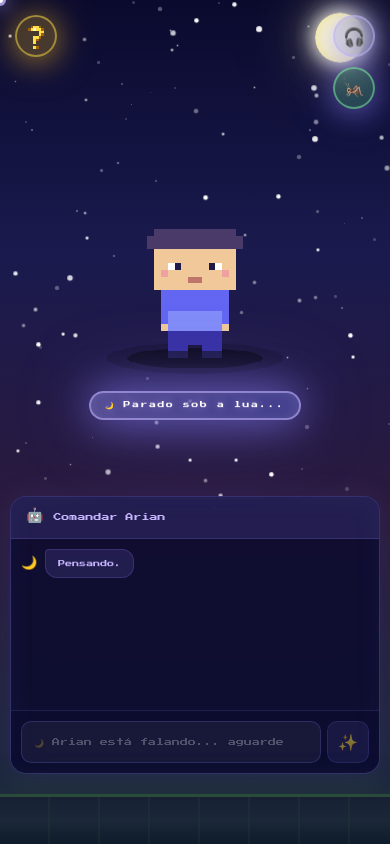
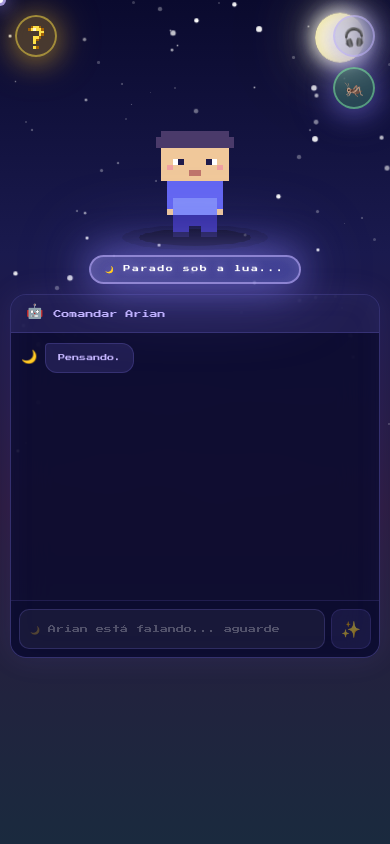
Before and after one commit to natajus9tecnologiajuridica/arian-world, a plain HTML site: page index.html in a window 390 px wide. Drawn offline with Linux system fonts and the light colour scheme.

Commit message:
Atualização de celular do chat

```diff
--- a/style.css
+++ b/style.css
@@ -185,6 +185,7 @@ html, body {
     display: flex;
     align-items: center;
     gap: 10px;
+    flex-shrink: 0;
 }
 
 .chat-icon {
@@ -206,6 +207,7 @@ html, body {
     gap: 12px;
     scrollbar-width: thin;
     scrollbar-color: rgba(138, 130, 255, 0.3) transparent;
+    min-height: 0;
 }
 
 .chat-messages::-webkit-scrollbar {
@@ -266,6 +268,7 @@ html, body {
     display: flex;
     gap: 8px;
     background: rgba(10, 10, 46, 0.5);
+    flex-shrink: 0;
 }
 
 #commandInput {
@@ -469,11 +472,10 @@ html, body {
     75% { transform: scale(1.1) rotate(5deg); }
 }
 
-/* 🎯 TOOLTIP - Alinhado perfeitamente com o centro do botão */
 .audio-tooltip {
     position: absolute;
     left: 60px;
-    top: 25px; /* Metade da altura do botão (50px / 2) */
+    top: 25px;
     transform: translateY(-50%);
     background: rgba(99, 102, 241, 0.4);
     color: white;
@@ -810,8 +812,7 @@ html, body {
    ============================================ */
 @media (max-width: 900px) {
     html, body {
-        overflow-y: auto;
-        overflow-x: hidden;
+        overflow: hidden;
     }
 
     .moon {
@@ -830,28 +831,30 @@ html, body {
 
     .main-container {
         flex-direction: column;
-        padding: 20px 15px;
-        gap: 20px;
-        height: auto;
-        min-height: calc(100vh - 80px);
+        padding: 15px;
+        gap: 15px;
+        height: 100vh;
         justify-content: flex-start;
-        padding-top: 130px;
+        padding-top: 80px;
+        overflow: hidden;
     }
 
     .character-area {
         max-width: 100%;
         width: 100%;
+        flex: 0 0 auto;
     }
 
     #characterCanvas {
-        width: 380px;
-        height: 380px;
+        width: 300px;
+        height: 300px;
     }
 
     .chat-area {
         max-width: 500px;
         width: 100%;
-        height: 400px;
+        height: 350px;
+        flex-shrink: 0;
     }
 
     .cards-grid {
@@ -864,8 +867,9 @@ html, body {
    ============================================ */
 @media (max-width: 600px) {
     html, body {
-        overflow-y: auto;
-        overflow-x: hidden;
+        overflow: hidden;
+        height: 100vh;
+        height: 100dvh;
     }
 
     .moon {
@@ -882,39 +886,49 @@ html, body {
         right: 10px;
     }
 
+    /* Container principal ajustado para tela cheia */
     .main-container {
         flex-direction: column;
         padding: 10px;
-        gap: 15px;
-        padding-top: 100px;
-        height: auto;
-        min-height: calc(100vh - 60px);
+        gap: 10px;
+        padding-top: 75px;
+        height: 100vh;
+        height: 100dvh;
+        overflow: hidden;
+        justify-content: flex-start;
     }
 
     .character-area {
         max-width: 100%;
         width: 100%;
+        flex: 0 0 auto;
     }
 
     #characterCanvas {
-        width: 340px;
-        height: 340px;
+        width: 280px;
+        height: 280px;
+        margin-bottom: -100px;
     }
 
     .character-status {
         font-size: 7px;
         padding: 8px 14px;
-        margin-top: 10px;
+        margin-top: 0;
     }
 
+    /* 💬 CHAT COM ALTURA FIXA E SCROLL INTERNO */
     .chat-area {
         max-width: 100%;
         width: 100%;
-        height: 350px;
+        flex: 1 1 auto;
+        height: auto;
+        min-height: 200px;
+        max-height: calc(100vh - 480px);
+        max-height: calc(100dvh - 480px);
     }
 
     .chat-header {
-        padding: 12px 15px;
+        padding: 10px 15px;
         font-size: 9px;
     }
 
@@ -924,7 +938,7 @@ html, body {
 
     .chat-messages {
         padding: 10px;
-        gap: 10px;
+        gap: 8px;
     }
 
     .message p {
@@ -938,30 +952,31 @@ html, body {
     }
 
     .chat-input-area {
-        padding: 10px;
+        padding: 8px;
         gap: 6px;
     }
 
     #commandInput {
-        padding: 12px;
+        padding: 10px;
         font-size: 8px;
     }
 
     #sendBtn {
-        width: 42px;
-        height: 42px;
+        width: 40px;
+        height: 40px;
         font-size: 16px;
     }
 
+    /* 🚫 ESCONDE O CHÃO VERDE NO CELULAR */
     .ground {
-        height: 50px;
+        display: none;
     }
 
     .chat-header span:last-child {
         font-size: 8px;
     }
 
-    /* 🎵 ÁUDIO no celular: TOPO DIREITO (empilhados) */
+    /* 🎵 ÁUDIO no celular: TOPO DIREITO */
     .audio-controls {
         top: 15px;
         right: 15px;
@@ -986,14 +1001,13 @@ html, body {
         font-size: 16px;
     }
 
-    /* 🎯 TOOLTIP no celular - alinhado com o centro do botão */
     .audio-tooltip {
         font-size: 6px;
         padding: 8px 12px;
         position: absolute;
         right: 55px;
         left: auto;
-        top: 21px; /* Metade da altura do botão (42px / 2) */
+        top: 21px;
         transform: translateY(-50%);
     }
 
@@ -1116,12 +1130,14 @@ html, body {
     }
 
     #characterCanvas {
-        width: 300px;
-        height: 300px;
+        width: 240px;
+        height: 240px;
+        margin-bottom: -80px;
     }
 
     .chat-area {
-        height: 320px;
+        max-height: calc(100vh - 420px);
+        max-height: calc(100dvh - 420px);
     }
 
     .character-status {
@@ -1152,7 +1168,7 @@ html, body {
     }
 
     .audio-tooltip {
-        top: 19px; /* Metade da altura do botão (38px / 2) */
+        top: 19px;
     }
 
     .help-btn {
@@ -1187,20 +1203,24 @@ html, body {
         flex-direction: row;
         padding-top: 10px;
         padding-bottom: 10px;
+        height: 100vh;
+        overflow: hidden;
     }
 
     .character-area {
         max-width: 45%;
+        flex: 0 0 auto;
     }
 
     .chat-area {
         max-width: 50%;
-        height: 280px;
+        height: 90vh;
+        max-height: 90vh;
     }
 
     #characterCanvas {
-        width: 220px;
-        height: 220px;
+        width: 200px;
+        height: 200px;
     }
 
     .moon {
```
